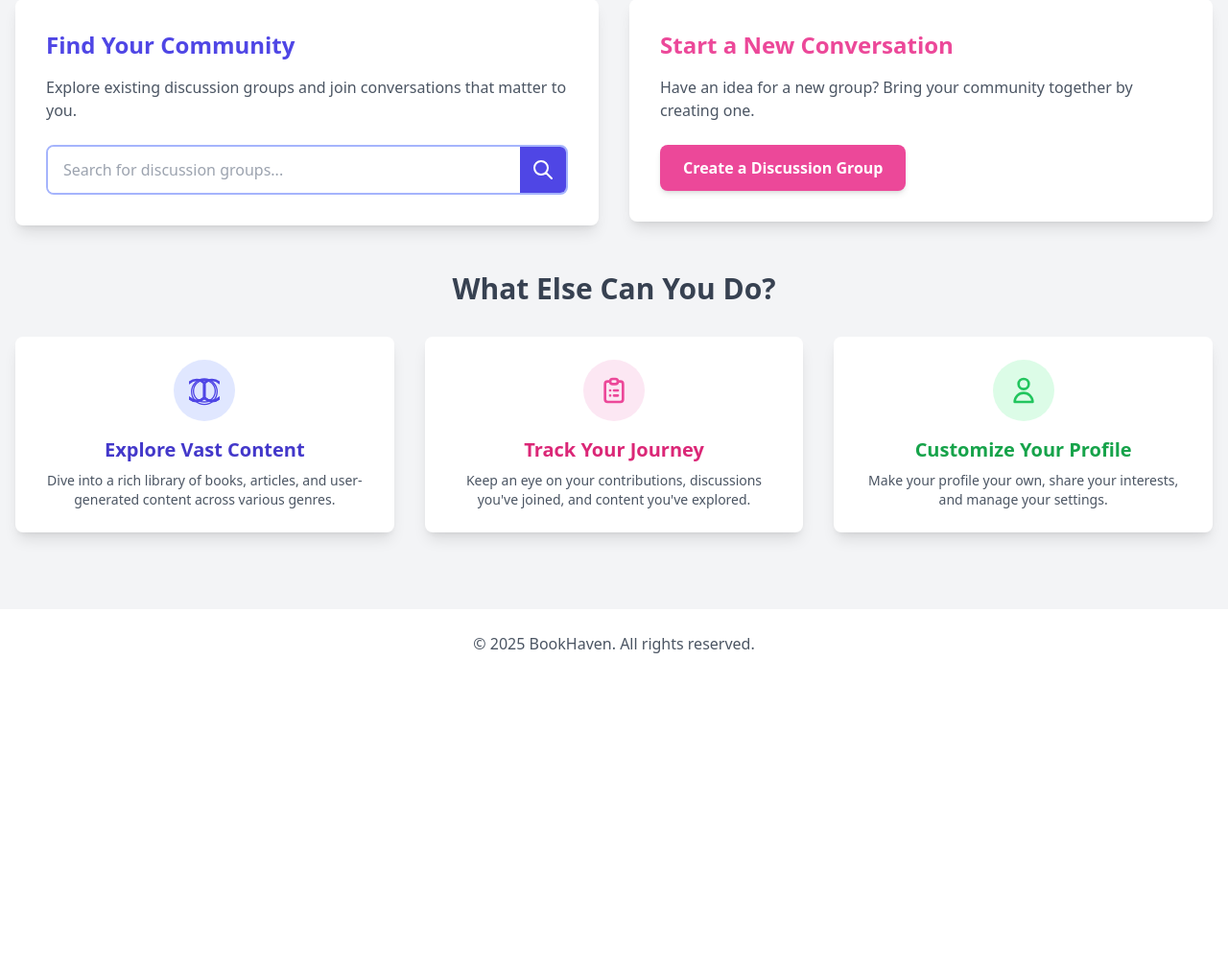
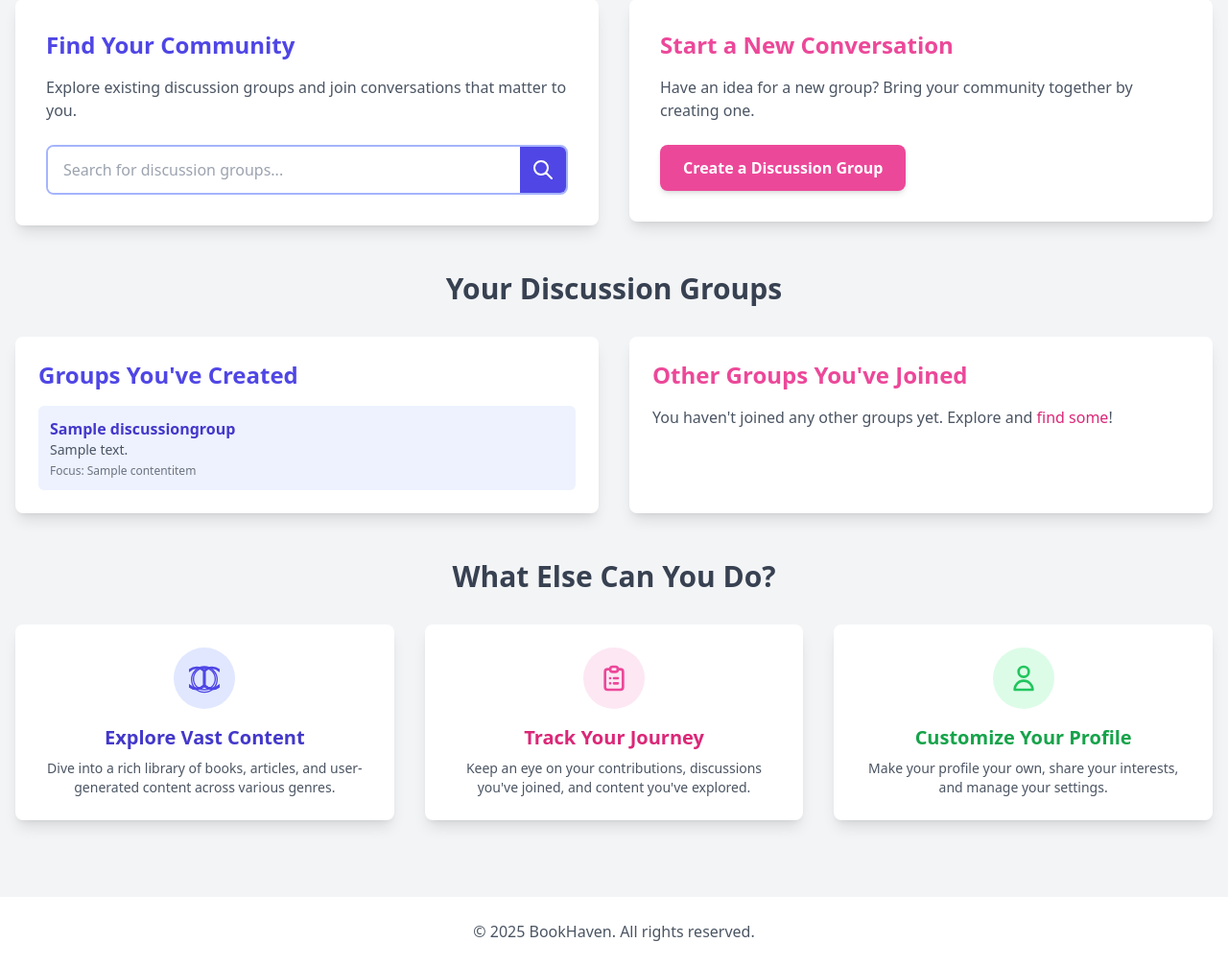
Before and after one commit to aslamvdvd/bookklubb, a Django app: a page that uses dashboard/templates/dashboard/index.html in a window 1280 px wide. Shown: the part 481-1488 px from the top of the page at 96% size. Before the commit the page ends 1162 px from the top, so only its background shows below. Run offline with Django 5.2, Linux system fonts and the light colour scheme; a user stored in the database is signed in; tables that the repository leaves empty hold one stand-in row (values such as "Sample post"); parts of the project's set-up code (start-up, migrations or seed data) failed here and were passed over; some libraries are stand-ins or nearby versions.

Commit message:
feat(discussions): Now users can create discussion groups and they can see them listed in their dashboard page.

```diff
--- a/bookhaven/urls.py
+++ b/bookhaven/urls.py
@@ -24,7 +24,8 @@ urlpatterns = [
     path('login/', homepage_views.login_view, name='login'),
     path('signup/', homepage_views.signup_view, name='signup'),
     path('logout/', homepage_views.logout_view, name='logout'),
-    path('<str:username>/', include('dashboard.urls')),
+    path('discussions/', include('discussions.urls', namespace='discussions')),
+    path('<str:username>/', include(('dashboard.urls', 'dashboard'), namespace='dashboard')),
     path('', include('homepage.urls', namespace='homepage')),
 ]
 
--- a/dashboard/templates/dashboard/index.html
+++ b/dashboard/templates/dashboard/index.html
@@ -60,9 +60,55 @@
             <div class="bg-white p-8 rounded-lg shadow-lg hover:shadow-2xl transition-shadow duration-300">
                 <h3 class="text-2xl font-bold text-pink-500 mb-4">Start a New Conversation</h3>
                 <p class="text-gray-600 mb-6">Have an idea for a new group? Bring your community together by creating one.</p>
-                <a href="#" class="inline-block bg-pink-500 hover:bg-pink-600 text-white font-semibold py-3 px-6 rounded-lg shadow-md hover:shadow-lg transition-all duration-300 transform hover:scale-105">
+                <a href="{% url 'discussions:create_group' %}" class="inline-block bg-pink-500 hover:bg-pink-600 text-white font-semibold py-3 px-6 rounded-lg shadow-md hover:shadow-lg transition-all duration-300 transform hover:scale-105">
                     Create a Discussion Group
                 </a>
+            </div>
+        </div>
+    </section>
+
+    <!-- User's Groups Display -->
+    <section class="mb-12">
+        <h2 class="text-3xl font-semibold mb-8 text-center text-gray-700">Your Discussion Groups</h2>
+        <div class="grid md:grid-cols-2 gap-8">
+            <!-- Groups Created by User -->
+            <div class="bg-white p-6 rounded-lg shadow-lg">
+                <h3 class="text-2xl font-bold text-indigo-600 mb-4">Groups You've Created</h3>
+                {% if created_groups %}
+                    <ul class="space-y-3">
+                        {% for group in created_groups %}
+                            <li class="p-3 bg-indigo-50 rounded-md hover:bg-indigo-100 transition">
+                                <a href="#" class="font-semibold text-indigo-700 hover:text-indigo-800">{{ group.name }}</a>
+                                {% if group.description %}
+                                    <p class="text-sm text-gray-600 truncate">{{ group.description|truncatewords:15 }}</p>
+                                {% endif %}
+                                <p class="text-xs text-gray-500 mt-1">Focus: {{ group.content_item.title|truncatewords:10 }}</p>
+                            </li>
+                        {% endfor %}
+                    </ul>
+                {% else %}
+                    <p class="text-gray-600">You haven't created any groups yet. Why not <a href="{% url 'discussions:create_group' %}" class="text-indigo-600 hover:underline">start one</a>?</p>
+                {% endif %}
+            </div>
+
+            <!-- Groups Joined by User (not created by them) -->
+            <div class="bg-white p-6 rounded-lg shadow-lg">
+                <h3 class="text-2xl font-bold text-pink-500 mb-4">Other Groups You've Joined</h3>
+                {% if joined_groups_not_created_by_user %}
+                    <ul class="space-y-3">
+                        {% for group in joined_groups_not_created_by_user %}
+                            <li class="p-3 bg-pink-50 rounded-md hover:bg-pink-100 transition">
+                                <a href="#" class="font-semibold text-pink-700 hover:text-pink-800">{{ group.name }}</a>
+                                {% if group.description %}
+                                    <p class="text-sm text-gray-600 truncate">{{ group.description|truncatewords:15 }}</p>
+                                {% endif %}
+                                <p class="text-xs text-gray-500 mt-1">Focus: {{ group.content_item.title|truncatewords:10 }}</p>
+                            </li>
+                        {% endfor %}
+                    </ul>
+                {% else %}
+                    <p class="text-gray-600">You haven't joined any other groups yet. Explore and <a href="#" class="text-pink-600 hover:underline">find some</a>!</p>
+                {% endif %}
             </div>
         </div>
     </section>
--- a/dashboard/views.py
+++ b/dashboard/views.py
@@ -1,13 +1,41 @@
 from django.shortcuts import render, get_object_or_404
 from django.contrib.auth import get_user_model
 from django.contrib.auth.decorators import login_required
+from discussions.models import DiscussionGroup
 
 User = get_user_model()
 
 @login_required
 def dashboard_index(request, username):
+    """Displays the user's dashboard, including their created and joined groups."""
+    # Ensure the dashboard being viewed is for the logged-in user,
+    # or implement permission checks if users can view others' dashboards (not typical for this context).
+    # For simplicity, we'll assume users only see their own dashboard details if request.user.username matches username path param.
     dashboard_user = get_object_or_404(User, username=username)
+
+    # Ensure a user can only see sensitive parts of their own dashboard
+    # If request.user != dashboard_user, you might show a limited public view or deny access.
+    # For now, we proceed assuming it's the user viewing their own dashboard.
+
+    created_groups = DiscussionGroup.objects.filter(creator=request.user).order_by('-created_at')
+    joined_groups = request.user.discussion_group_memberships.all().order_by('-created_at')
+
+    # To avoid showing groups in both lists if the creator is also a member (which they are by default):
+    # We can get joined_groups that were not created by the user.
+    # However, a user might want to see a group they created in their "joined" list too.
+    # For now, we will keep them separate. If a group is created by user, it shows in 'created_groups'.
+    # 'joined_groups' will show all groups they are a member of (including those they created).
+    # A more refined approach might be: "My Groups (Created by Me)" and "Other Groups I'm In".
+    # Or, simply, "All My Groups", and then perhaps distinguish ownership within the list.
+
+    # Let's refine: show created groups, and then show other groups joined.
+    joined_groups_not_created_by_user = request.user.discussion_group_memberships.exclude(creator=request.user).order_by('-created_at')
+
+
     context = {
-        'dashboard_user': dashboard_user,
+        'dashboard_user': dashboard_user, # The user whose dashboard is being viewed
+        'created_groups': created_groups,
+        'joined_groups_not_created_by_user': joined_groups_not_created_by_user,
+        'all_joined_groups': joined_groups, # For potential use if a combined list is preferred
     }
     return render(request, 'dashboard/index.html', context)
--- /dev/null
+++ b/discussions/urls.py
@@ -0,0 +1,10 @@
+from django.urls import path
+from . import views
+
+app_name = 'discussions'  # Crucial for namespacing
+
+urlpatterns = [
+    path('create/', views.create_discussion_group, name='create_group'),
+    # Future URLs for discussions app can be added here
+    # e.g., path('<int:group_id>/', views.group_detail, name='group_detail'),
+]
```
Also changed, not shown: discussions/forms.py (added, +40 -0 lines), discussions/templates/discussions/create_group.html (added, +63 -0 lines), discussions/views.py (+54 -1 lines).
